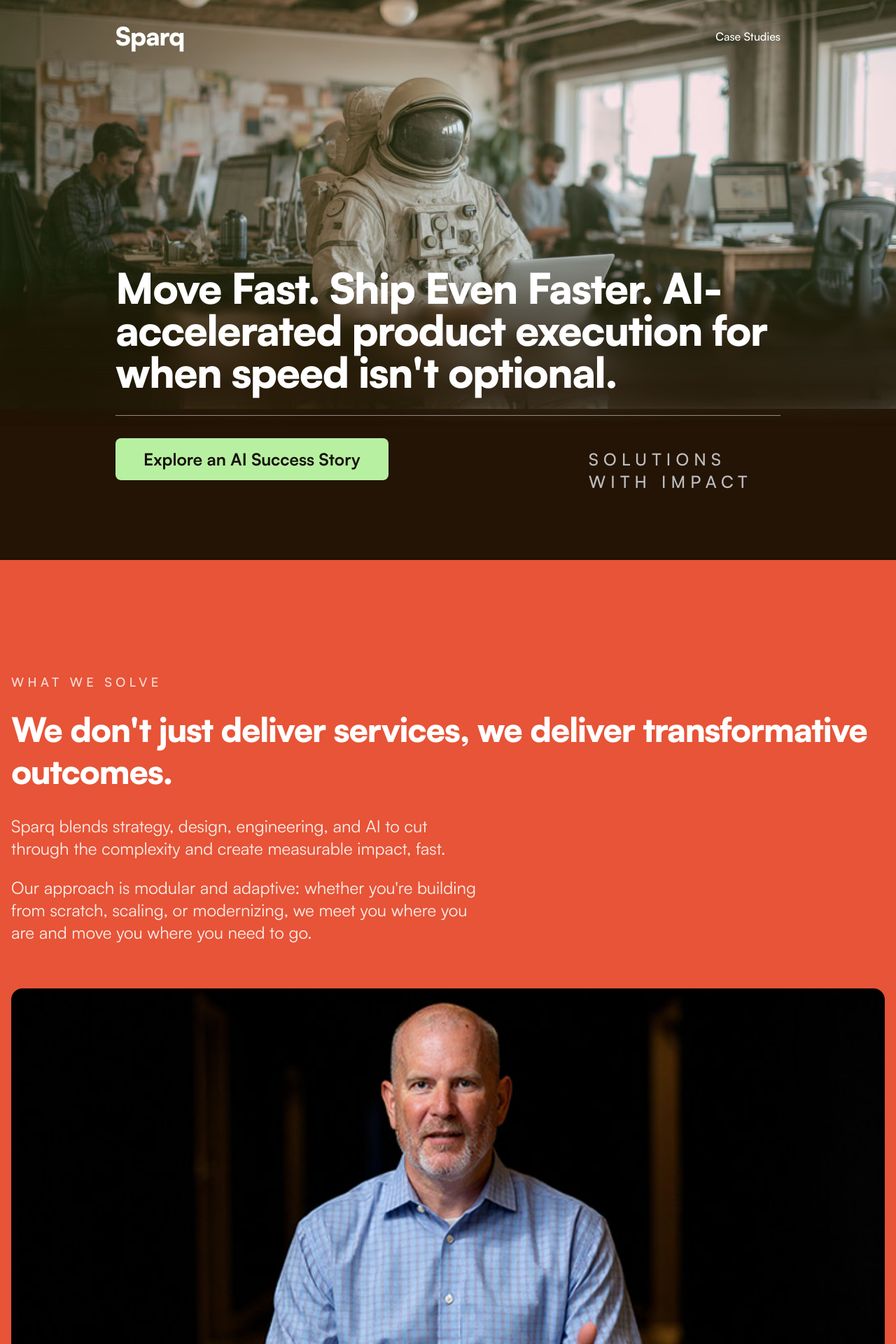
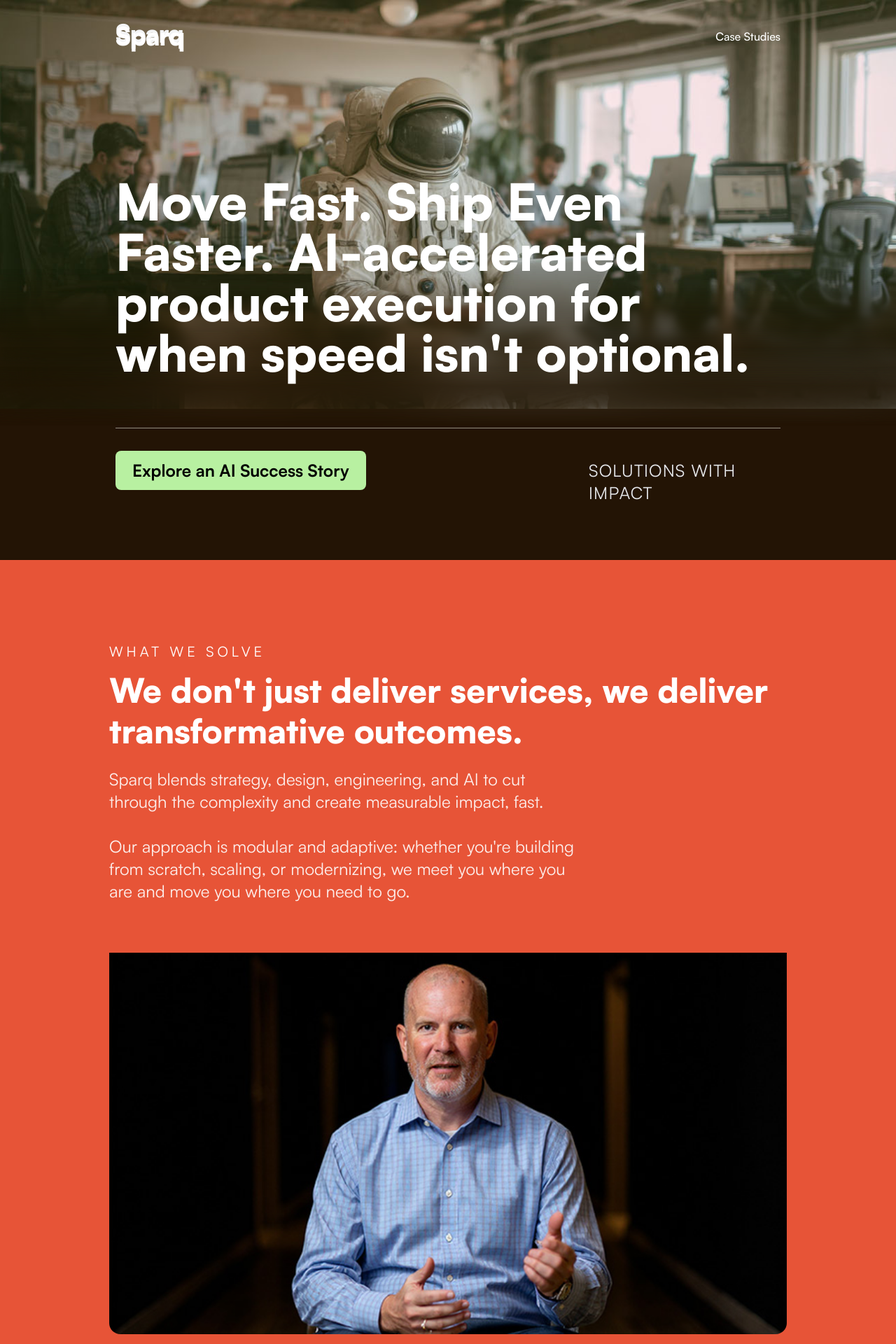
Before and after one commit to jstakeman-sparq/next-ai-survey, a Next.js app: page / in a window 1280 px wide. Shown: the top 1920 px of the page at 70% size. Built offline with nearby package versions, Linux system fonts and the light colour scheme.

Commit message:
adds missing sections and updates styles

```diff
--- a/app/components/layout/footer.tsx
+++ b/app/components/layout/footer.tsx
@@ -1,6 +1,5 @@
 "use client"
 
-import { Title } from "../ui/title"
 import Link from "next/link"
 
 interface FooterProps {
@@ -9,77 +8,65 @@ interface FooterProps {
 
 export function Footer({ onOpenContactModal }: FooterProps) {
   return (
-    <footer className="bg-brand-dark text-white py-16">
-      <div className="max-w-6xl mx-auto px-4">
+    <footer className="bg-[#3C3633] text-white py-16 lg:py-24">
+      <div className="container mx-auto px-4 sm:px-8 md:px-16 lg:px-[165px]">
         {/* CTA Section */}
-        <div className="flex flex-col lg:flex-row items-start lg:items-center justify-between gap-8 mb-16 pb-12 border-b border-white/20">
-          <div className="flex-1">
-            <Title variant="h1" className="text-white mb-4">
+        <div className="flex flex-col lg:flex-row lg:justify-between lg:items-start gap-8 mb-24">
+          <div className="max-w-2xl">
+            <h2
+              className="text-2xl md:text-3xl lg:text-4xl xl:text-5xl font-bold mb-6"
+              style={{ lineHeight: '95%' }}
+            >
               Let's Build What Matters. Connect with a Sparq Expert Today
-            </Title>
-            <p className="text-white/80 text-lg leading-relaxed max-w-2xl">
+            </h2>
+            <p className="text-md md:text-lg lg:text-xl xl:text-2xl opacity-80">
               Whether you're scaling platforms or rethinking operations, we'll help
               you ship smarter, not just faster.
             </p>
           </div>
           <button
             onClick={onOpenContactModal}
-            className="bg-brand-orange hover:bg-brand-orange/90 text-white px-8 py-4 rounded-lg text-md md:text-lg lg:text-xl xl:text-2xl transition-all duration-200 cursor-pointer lg:flex-shrink-0"
+            className="bg-[#E85C3F] hover:bg-opacity-90 text-white px-8 py-4 rounded-lg text-md md:text-lg lg:text-xl xl:text-2xl transition-all duration-200 cursor-pointer lg:flex-shrink-0"
           >
             Grab some time
           </button>
         </div>
 
-        <div className="grid grid-cols-1 md:grid-cols-3 gap-12">
-          {/* Brand */}
-          <div>
-            <Title variant="h2" className="text-white mb-4">
+        {/* Divider */}
+        <div className="h-px bg-white opacity-20 mb-12"></div>
+
+        {/* Footer Bottom */}
+        <div className="flex justify-between items-start">
+          {/* Logo and Links */}
+          <div className="flex flex-col gap-8">
+            <Link href="/" className="text-2xl font-bold">
               Sparq
-            </Title>
-            <p className="text-white/80 mb-6">
-              AI-accelerated product execution for when speed isn't optional.
-            </p>
+            </Link>
+            <div className="flex gap-8 text-sm opacity-60">
+              <Link href="/" className="hover:opacity-100">
+                © 2025 Sparq.
+              </Link>
+              <Link href="/privacy" className="hover:opacity-100">
+                Privacy Policy
+              </Link>
+            </div>
           </div>
 
-          {/* Quick Links */}
-          <div>
-            <h3 className="text-lg font-semibold mb-4">Solutions</h3>
-            <ul className="space-y-2 text-white/80">
-              <li><Link href="/case-studies" className="hover:text-white transition-colors">Case Studies</Link></li>
-              <li><Link href="/ai-readiness" className="hover:text-white transition-colors">AI Readiness Assessment</Link></li>
-              <li><Link href="/methodology" className="hover:text-white transition-colors">Our Methodology</Link></li>
-            </ul>
-          </div>
-
-          {/* Contact */}
-          <div>
-            <h3 className="text-lg font-semibold mb-4">Get in Touch</h3>
-            <ul className="space-y-2 text-white/80">
-              <li><a href="mailto:hello@teamsparq.com" className="hover:text-white transition-colors">hello@teamsparq.com</a></li>
-              <li>
-                <button
-                  onClick={onOpenContactModal}
-                  className="text-white/80 hover:text-white transition-colors text-left"
-                >
-                  Contact Us
-                </button>
-              </li>
-            </ul>
-          </div>
-        </div>
-
-        {/* Bottom Bar */}
-        <div className="border-t border-white/20 mt-12 pt-8 flex flex-col md:flex-row justify-between items-center">
-          <p className="text-white/60 text-sm">
-            © 2024 Sparq. All rights reserved.
-          </p>
-          <div className="flex space-x-6 mt-4 md:mt-0">
-            <Link href="/privacy" className="text-white/60 hover:text-white text-sm transition-colors">
-              Privacy Policy
-            </Link>
-            <Link href="/terms" className="text-white/60 hover:text-white text-sm transition-colors">
-              Terms of Service
-            </Link>
+          {/* Contact Info */}
+          <div className="text-right">
+            <h3 className="text-lg font-semibold mb-2">Contact Us</h3>
+            <a
+              href="mailto:inquiries@teamsparq.com"
+              className="block text-sm opacity-60 hover:opacity-100"
+            >
+              inquiries@teamsparq.com
+            </a>
+            <a
+              href="tel:877-619-3894"
+              className="block text-sm opacity-60 hover:opacity-100"
+            >
+              877-619-3894
+            </a>
           </div>
         </div>
       </div>
--- a/app/components/sections/hero.tsx
+++ b/app/components/sections/hero.tsx
@@ -1,9 +1,6 @@
 "use client"
 
-import { Title } from "../ui/title"
-import { Button } from "../ui/button"
 import { Divider } from "../ui/divider"
-import { Eyebrow } from "../ui/eyebrow"
 
 export function Hero() {
   return (
@@ -80,19 +77,35 @@ export function Hero() {
         style={{ background: '#231405' }}
       />
 
+      {/* Sparq Logo/Brand in upper left */}
+      <div className="relative z-10 px-4 sm:px-8 lg:px-16 xl:px-[165px] py-8">
+        <h1
+          className="font-display text-xl md:text-2xl lg:text-3xl xl:text-4xl"
+          style={{
+            color: '#F3F4F5',
+            fontFamily: 'Satoshi',
+            fontStyle: 'normal',
+            fontWeight: 900,
+            lineHeight: '90%',
+            letterSpacing: '-1.297px'
+          }}
+        >
+          Sparq
+        </h1>
+      </div>
+
       {/* Main Content */}
-      <div className="relative z-20 flex-1 flex items-end">
-        <div className="container-custom pb-20 w-full">
+      <div className="relative z-10 flex-1 flex items-end">
+        <div className="px-4 sm:px-8 lg:px-16 xl:px-[165px] pb-20 z-11 w-full">
           <div className="text-left">
             {/* Main Headline */}
-            <Title
-              variant="hero"
-              className="mb-8"
+            <h2
+              className="text-2xl md:text-3xl lg:text-5xl xl:text-7xl font-black mb-18 font-display"
               style={{ lineHeight: '100%' }}
             >
               Move Fast. Ship Even Faster. AI-accelerated product execution for
               when speed isn't optional.
-            </Title>
+            </h2>
 
             {/* Divider */}
             <Divider />
@@ -101,21 +114,27 @@ export function Hero() {
             <div className="grid grid-cols-1 xl:grid-cols-3 gap-8 xl:gap-16 items-baseline">
               {/* Left: CTA Button */}
               <div className="xl:col-span-2">
-                <Button
-                  variant="primary"
-                  size="xl"
+                <p
+                  className="text-sm uppercase text-gray-600"
+                  style={{ lineHeight: '110%', letterSpacing: '6px' }}
+                >
+                </p>
+                <a
                   href="/case-studies/using-ai-to-solve-a-stadiums-biggest-entry-headache"
-                  className="font-semibold"
+                  className="bg-brand-cta hover:bg-brand-cta-hover text-black font-semibold px-6 py-3 rounded-lg text-md md:text-lg lg:text-xl xl:text-2xl transition-all duration-200 inline-block"
                 >
                   Explore an AI Success Story
-                </Button>
+                </a>
               </div>
 
               {/* Right: Label */}
               <div className="xl:col-span-1 hidden lg:block">
-                <Eyebrow className="text-gray-200 text-lg md:text-xl lg:text-2xl">
+                <p
+                  className="text-md md:text-lg lg:text-xl xl:text-2xl text-gray-200"
+                  style={{ letterSpacing: '0.05em' }}
+                >
                   SOLUTIONS WITH IMPACT
-                </Eyebrow>
+                </p>
               </div>
             </div>
           </div>
--- a/app/components/sections/value-proposition.tsx
+++ b/app/components/sections/value-proposition.tsx
@@ -1,37 +1,39 @@
-import { Title } from "../ui/title"
-import { Eyebrow } from "../ui/eyebrow"
 import Image from "next/image"
 
 export function ValueProposition() {
   return (
-    <section className="bg-brand-orange min-h-screen text-white py-24 lg:py-32 xl:py-40">
-      <div className="max-w-7xl mx-auto px-4">
-        <div className="flex flex-col 2xl:flex-row 2xl:items-center gap-16">
+    <section className="bg-brand-orange min-h-screen text-white py-24 lg:py-33 xl:py-30">
+      <div className="max-w-25/32 2xl:max-w-30/32 3xl:max-w-26/32 mx-auto px-4">
+        <div className="flex flex-col 2xl:flex-row 2xl:items-center gap-2">
           {/* Left Content */}
           <div className="flex-1">
-            <Eyebrow className="text-white mb-6">
+            <p
+              className="text-sm md:text-md lg:text-lg xl:text-xl uppercase text-white mb-4"
+              style={{ lineHeight: '110%', letterSpacing: '5px' }}
+            >
               WHAT WE SOLVE
-            </Eyebrow>
+            </p>
 
-            <Title
-              variant="display"
-              className="mb-8 text-white"
-              style={{ fontWeight: 900 }}
+            <h2
+              className="text-xl md:text-2xl lg:text-3xl xl:text-5xl 2xl:text-7xl mb-6"
+              style={{ lineHeight: '120%', fontWeight: 'var(--font-weight-black)' }}
             >
               We don't just deliver services, we deliver transformative outcomes.
-            </Title>
+            </h2>
 
-            <div className="space-y-6 max-w-2xl">
-              <p className="text-lg md:text-xl lg:text-2xl opacity-90">
+            <p
+              className="text-md md:text-lg lg:text-xl xl:text-2xl opacity-90 max-w-2xl pb-8"
+            >
               Sparq blends strategy, design, engineering, and AI to cut through the
               complexity and create measurable impact, fast.
             </p>
-              <p className="text-lg md:text-xl lg:text-2xl opacity-90">
+            <p
+              className="text-md md:text-lg lg:text-xl xl:text-2xl opacity-90 max-w-2xl"
+            >
               Our approach is modular and adaptive: whether you're building from
               scratch, scaling, or modernizing, we meet you where you are and move
               you where you need to go.
             </p>
-            </div>
           </div>
 
           {/* Right Content - Video */}
@@ -41,12 +43,14 @@ export function ValueProposition() {
               alt="Product Demo Video"
               width={800}
               height={600}
-              className="w-full 2xl:max-w-2xl h-auto rounded-2xl"
+              className="w-full 2xl:max-w-31/32 h-auto rounded-2xl pt-8 lg:pt-12 xl:pt-16 2xl:pt-8"
             />
           </div>
         </div>
 
-        {/* Logo Band */}
+      </div>
+
+      {/* Full-width Logo Band */}
       <div className="w-full mt-16 hidden sm:block">
         <Image
           src="/images/logo-band.png"
@@ -58,11 +62,14 @@ export function ValueProposition() {
       </div>
 
       {/* Pull Quote */}
-        <div className="mt-16">
-          <p className="text-center text-xl md:text-2xl lg:text-3xl xl:text-4xl opacity-80 font-normal max-w-4xl mx-auto">
-            "Reduced mechanical engineering time for a leading manufacturer by over 95%."
+      <div className="container mx-auto px-4 mt-16">
+        <p
+          className="text-center text-xl md:text-2xl lg:text-3xl xl:text-4xl opacity-80"
+          style={{ fontWeight: 400 }}
+        >
+          Reduced mechanical engineering time for a leading manufacturer by over
+          95%.
         </p>
-        </div>
       </div>
     </section>
   )
--- a/app/globals.css
+++ b/app/globals.css
@@ -127,9 +127,41 @@ body {
   height: 31.25rem;
 }
 
+/* Custom margin utilities */
+.mb-18 {
+  margin-bottom: 4.5rem;
+}
+
+/* Custom padding utilities */
+.py-33 {
+  padding-top: 8.25rem;
+  padding-bottom: 8.25rem;
+}
+
+.py-30 {
+  padding-top: 7.5rem;
+  padding-bottom: 7.5rem;
+}
+
 /* Fractional width utilities */
 .max-w-28\/32 {
   max-width: 87.5%;
+}
+
+.max-w-30\/32 {
+  max-width: 93.75%;
+}
+
+.max-w-26\/32 {
+  max-width: 81.25%;
+}
+
+.max-w-25\/32 {
+  max-width: 78.125%;
+}
+
+.max-w-31\/32 {
+  max-width: 96.875%;
 }
 
 .max-w-24\/32 {
--- a/app/page.tsx
+++ b/app/page.tsx
@@ -5,6 +5,7 @@ import { Hero } from "./components/sections/hero"
 import { ValueProposition } from "./components/sections/value-proposition"
 import { Stats } from "./components/sections/stats"
 import { Features } from "./components/sections/features"
+import { Methodology } from "./components/sections/methodology"
 import { Team } from "./components/sections/team"
 import { Footer } from "./components/layout/footer"
 import { Modal } from "./components/ui/Modal"
@@ -29,6 +30,7 @@ export default function Home() {
       <ValueProposition />
       <Stats />
       <Features />
+      <Methodology />
       <Team />
       <Footer onOpenContactModal={openModal} />
 
```
Also changed, not shown: app/components/sections/methodology.tsx (added, +103 -0 lines), app/components/sections/team.tsx (+25 -31 lines). Lines whose indentation alone changed are shown as unchanged.
